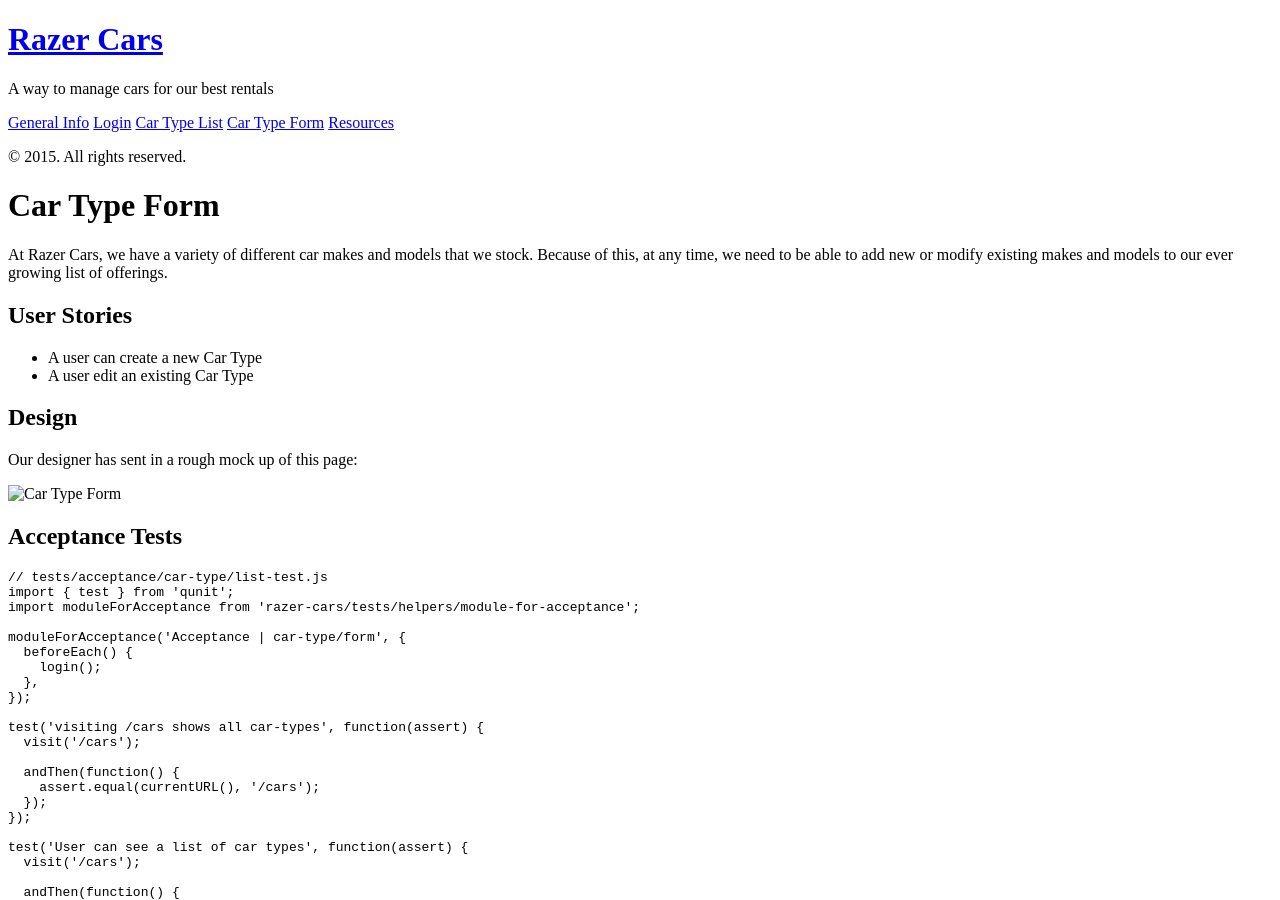
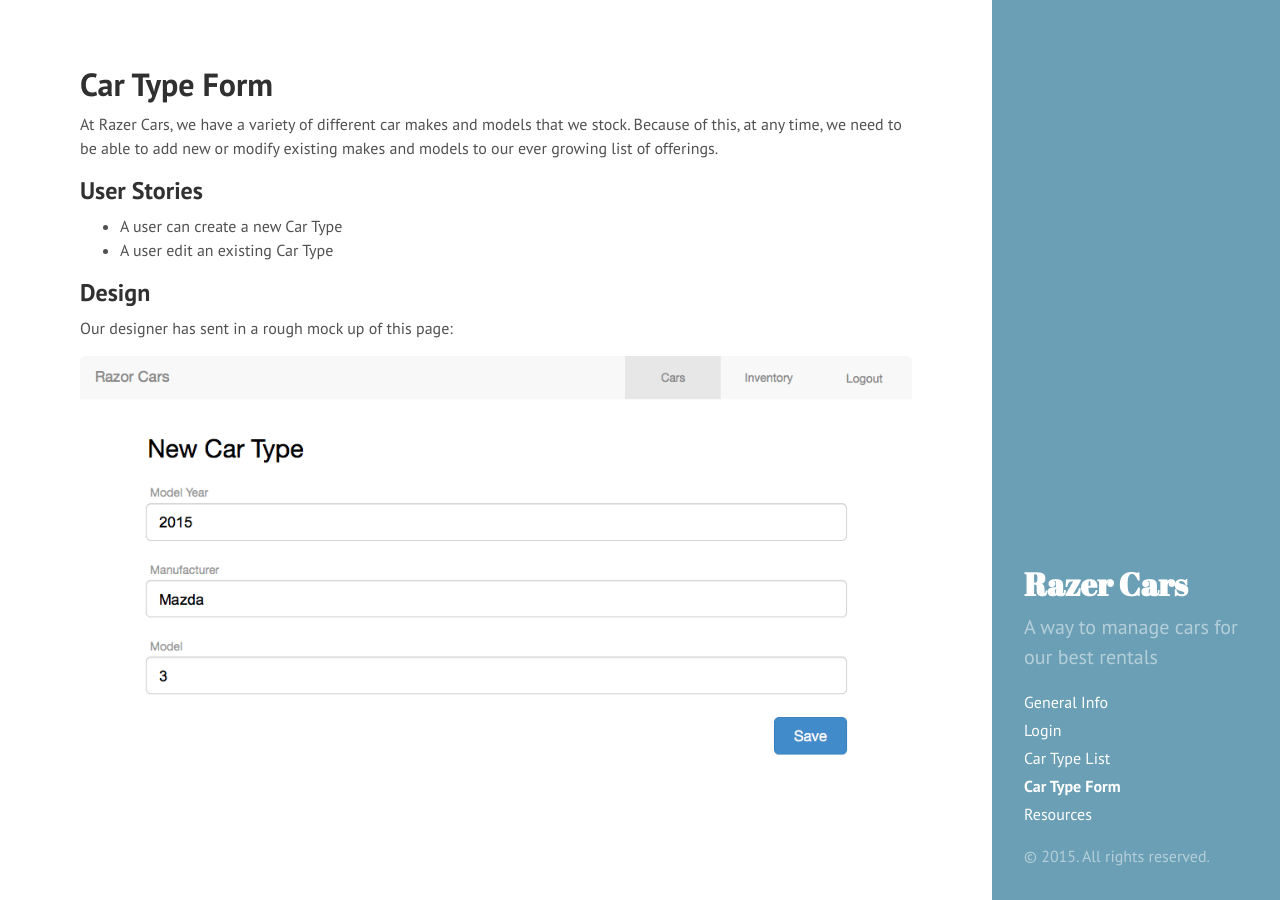
Before and after one commit to TIY-LR/razer-cars, a Jekyll site: the page built from car-type/form.md, in a window 1280 px wide and 900 px high. Built offline with Jekyll 4.4.1, drawn with Linux system fonts in a browser that asks for light colours; Markdown is read by kramdown in place of the engine named in the settings.

Commit message:
Update link styles for CSS and img

```diff
--- a/_includes/head.html
+++ b/_includes/head.html
@@ -15,14 +15,14 @@
   </title>
 
   <!-- CSS -->
-  <link rel="stylesheet" href="{{ site.baseurl }}public/css/poole.css">
-  <link rel="stylesheet" href="{{ site.baseurl }}public/css/syntax.css">
-  <link rel="stylesheet" href="{{ site.baseurl }}public/css/hyde.css">
+  <link rel="stylesheet" href="{{ site.baseurl }}/public/css/poole.css">
+  <link rel="stylesheet" href="{{ site.baseurl }}/public/css/syntax.css">
+  <link rel="stylesheet" href="{{ site.baseurl }}/public/css/hyde.css">
   <link rel="stylesheet" href="http://fonts.googleapis.com/css?family=PT+Sans:400,400italic,700|Abril+Fatface">
 
   <!-- Icons -->
-  <link rel="apple-touch-icon-precomposed" sizes="144x144" href="{{ site.baseurl }}public/apple-touch-icon-144-precomposed.png">
-                                 <link rel="shortcut icon" href="{{ site.baseurl }}public/favicon.ico">
+  <link rel="apple-touch-icon-precomposed" sizes="144x144" href="{{ site.baseurl }}/public/apple-touch-icon-144-precomposed.png">
+                                 <link rel="shortcut icon" href="{{ site.baseurl }}/public/favicon.ico">
 
   <!-- RSS -->
   <link rel="alternate" type="application/rss+xml" title="RSS" href="/atom.xml">
--- a/car-type/form.md
+++ b/car-type/form.md
@@ -16,7 +16,7 @@ Because of this, at any time, we need to be able to add new or modify existing m
 
 Our designer has sent in a rough mock up of this page:
 
-![Car Type Form]({{ site.baseurl }}public/cars-form.png)
+![Car Type Form]({{ site.baseurl }}/public/cars-form.png)
 
 ## Acceptance Tests
 
```
Also changed, not shown: car-type/list.md (+1 -1 lines), general/login.md (+1 -1 lines).
